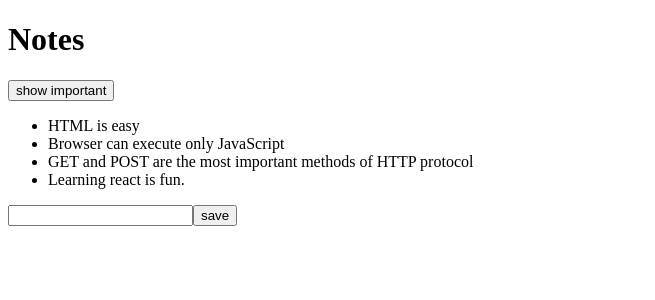
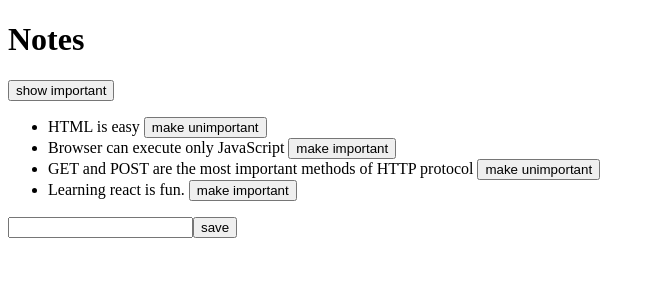
Before and after one commit to mrchrmn-ls/fullstack-open, a React (Create React App) app in the folder part2/codealong-2d/: page / in a window 1280 px wide. Shown: the top 300 px of the page, without its empty margins (0-655 px from the left). Built offline with nearby package versions, Linux system fonts and the light colour scheme; data requests are answered from the project's data file.

Commit message:
part2d change importance

```diff
--- a/part2/codealong-2d/src/App.js
+++ b/part2/codealong-2d/src/App.js
@@ -32,8 +32,19 @@ function App() {
       });
   }
 
+  function toggleImportanceOf(id) {
+    const url = `http://localhost:3001/notes/${id}`;
+    const note = notes.find(note => note.id === id);
+    const changedNote = { ...note, important: !note.important};
+
+    axios
+      .put(url, changedNote)
+      .then(res => {
+        setNotes(notes.map(note => note.id !== id ? note : res.data));
+      });
+  }
+
   function handleNoteChange(event) {
-    console.log(event.target.value);
     setNewNote(event.target.value);
   }
 
@@ -49,7 +60,9 @@ function App() {
       </div>
       <ul>
         {notesToShow.map(note =>
-          <Note key={note.id} note={note} />
+          <Note key={note.id}
+                note={note}
+                toggleImportance={() => toggleImportanceOf(note.id)}/>
         )}
       </ul>
       <form onSubmit={addNote}>
--- a/part2/codealong-2d/src/components/Note.js
+++ b/part2/codealong-2d/src/components/Note.js
@@ -1,5 +1,13 @@
 import React from 'react';
 
-const Note = ({ note }) => <li>{note.content}</li>;
+function Note({ note, toggleImportance }) {
+  const label = note.important ? "make unimportant" : "make important";
+
+  return (
+    <li>
+      {note.content} <button onClick={toggleImportance}>{label}</button>
+    </li>
+  );
+}
 
 export default Note;
```
